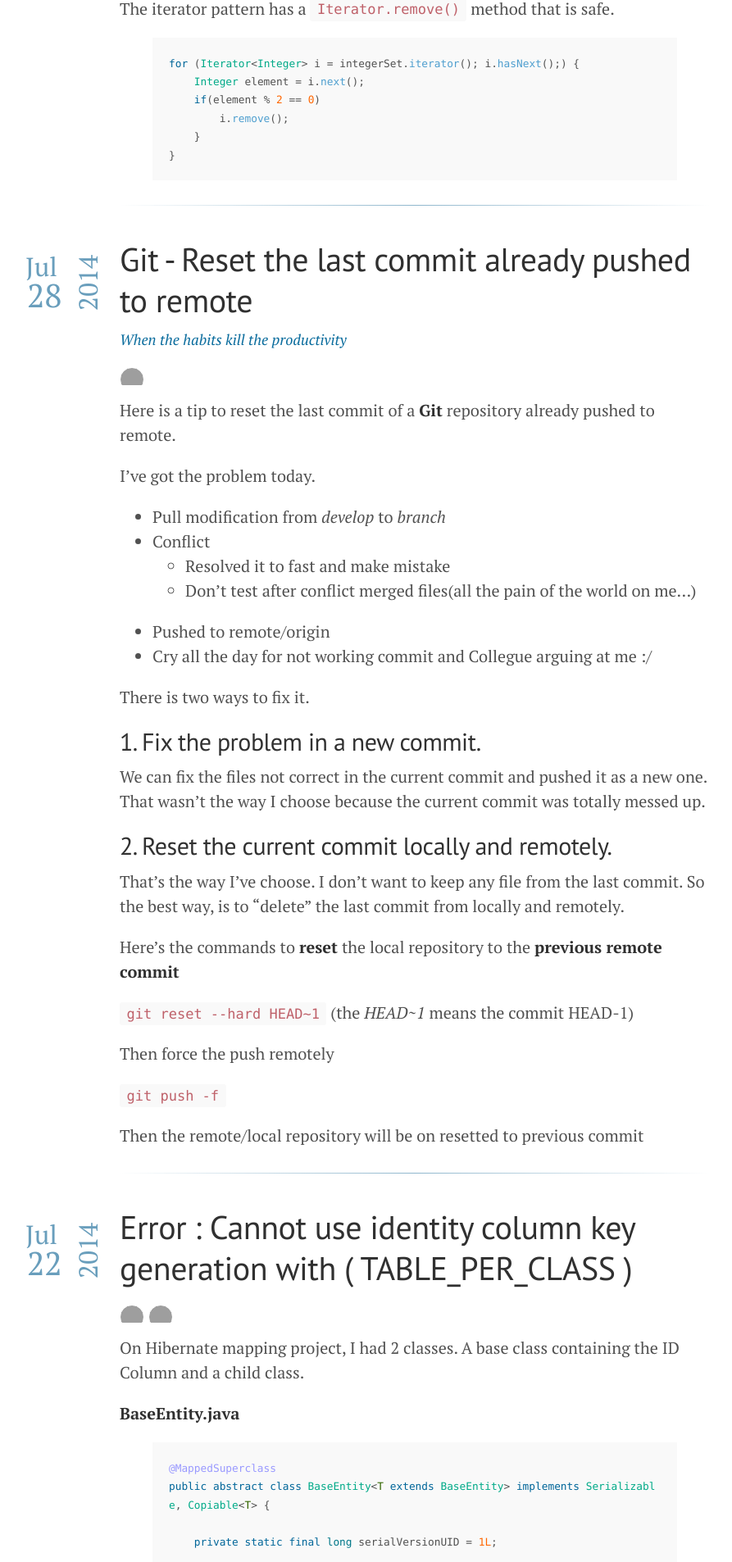
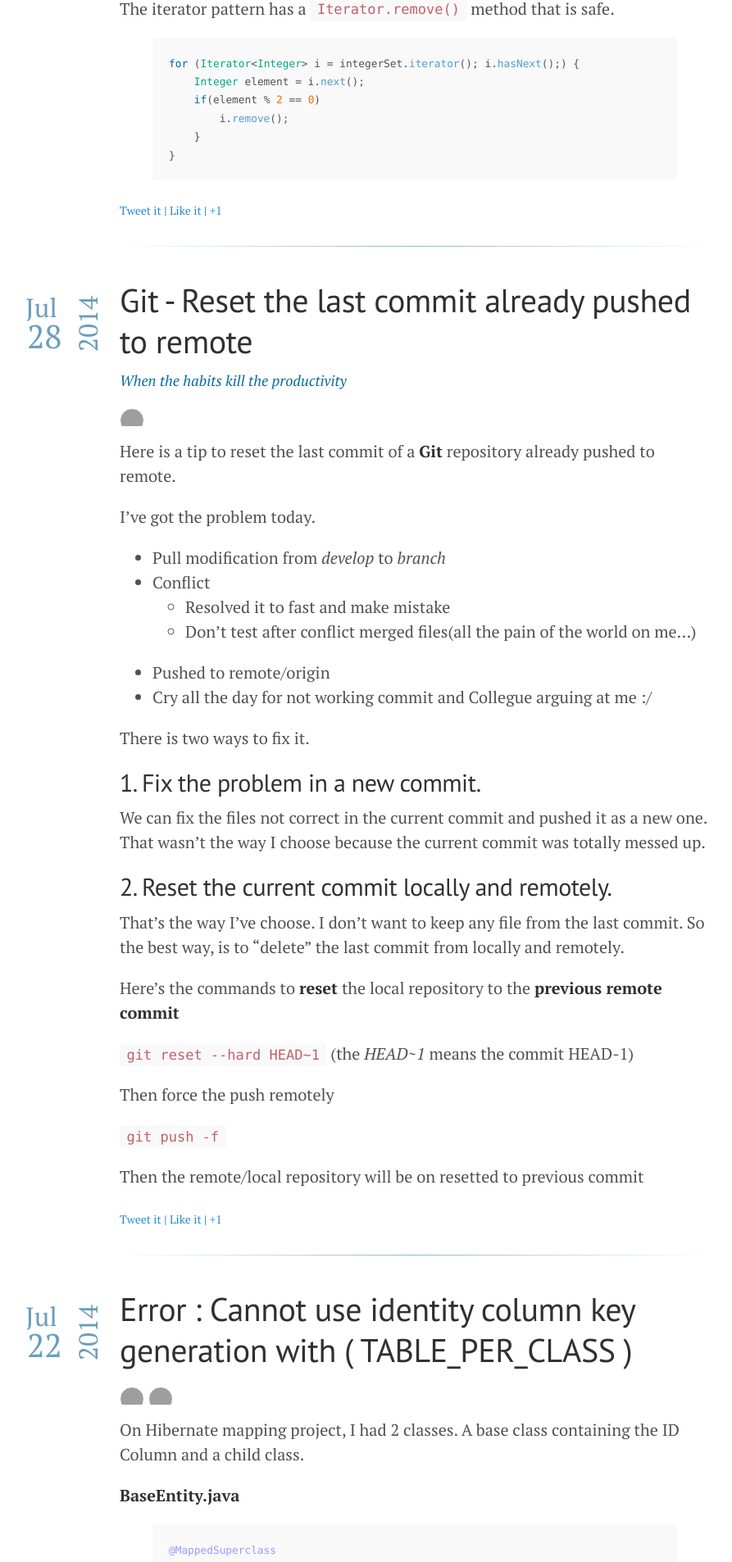
Before and after one commit to jgsqware/jgsqware.github.io, a Jekyll site: the page built from index.html, in a window 1280 px wide. Shown: the part 596-2502 px from the top of the page at 82% size, without its empty margins (134-1027 px from the left). Built offline with Jekyll 4.4.1, drawn with Linux system fonts in a browser that asks for light colours; Markdown is read by kramdown in place of the engine named in the settings; the list of posts is cut into pages by our own code; comment, search, counter and statistics services are not loaded; some of the changed text lies outside the part shown; grey boxes are pictures that could not be loaded.

Commit message:
Test new about

```diff
--- a/_config.yml
+++ b/_config.yml
@@ -8,14 +8,14 @@ permalink:        pretty
 # Setup
 title:            JGG Codr
 tagline:          Codr skills enhancements
-url:              http://juliengarcia.github.io/
+url:              http://juliengarcia.github.io
 paginate:         5
 baseurl:          /
 author:
   name:           Julien Garcia Gonzalez
   url:            https://twitter.com/_garcia_j_
-  email:          garcaigonzalez.julien@gmail.com
-description:      "Hello, I'm Julien Garcia Gonzalez. <br> I'm currently a Java EE developer. <br> I like the taste of Spring & Hibernate <br> Codr with &hearts;"
+  email:          garciagonzalez.julien@gmail.com
+description:      <div id="about_tag" class='spring_about_tag' ></div> "Spring & Hibernate Codr with &hearts;"
 
 # Custom vars
 version:          1.0.0
--- a/index.html
+++ b/index.html
@@ -35,7 +35,12 @@ title: Home
 
     {{ post.content }}
   </div>
-  <div class="comments_date"><a  href="http://juliengarcia.github.io{{ post.url }}#disqus_thread"></a></div>
+  <span class="sharing_social">
+    <a class="btn btn-primary" href="http://twitter.com/intent/tweet?url={{ site.url }}{{ post.url }} ">Tweet it</a> | <a class="btn btn-primary" href="http://facebook.com/sharer.php?u={{ site.url }}{{ post.url }} ">Like it</a> | <a class="btn btn-primary" href="https://plus.google.com/share?url={{ site.url }}{{ post.url }} ">+1</a>
+  </span>
+  <span class="comments_date">
+    <a href="http://juliengarcia.github.io{{ post.url }}#disqus_thread"></a>
+  </span>
   <hr class="style-two" />
   {% endfor %}
 </div>
--- a/public/css/lanyon.css
+++ b/public/css/lanyon.css
@@ -50,7 +50,13 @@ h1, h2, h3, h4, h5, h6 {
   color: #313131;
   letter-spacing: -.025rem;
 }
+.sharing_social {
 
+  color: #0A6C9D !important;
+  text-align: left !important;
+  font-size: 70% !important;
+  padding-right:35em;
+}
 
 /*
  * Wrapper
@@ -204,6 +210,16 @@ span.badges{
 }
 .git_tag {
   background:url('http://msysgit.github.io/img/git_logo.png ') no-repeat;
+}
+
+#about_tag{
+  width: 1.5rem;
+  height: 1.5rem;
+  display:inline-block;
+  background-size: 100%;
+}
+.spring_about_tag{
+  background:url('/public/spring-logo.png') no-repeat;
 }
 
 
--- a/public/css/poole.css
+++ b/public/css/poole.css
@@ -375,6 +375,7 @@ tbody tr:nth-child(odd) th {
 }
 
 
+
 /*
  * Pagination
  *
```
Also changed, not shown: _posts/2014-08-08-remove-element-from-set.md (line endings or trailing spaces), public/spring-logo.png (added).
